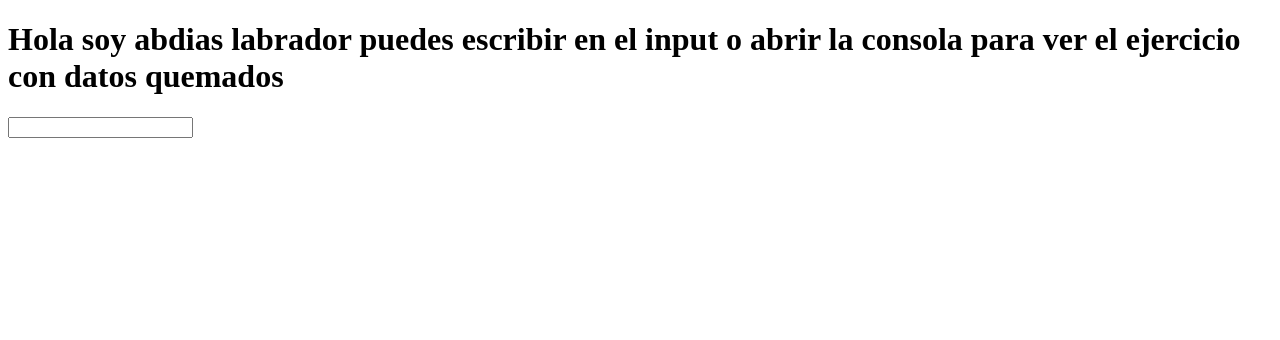
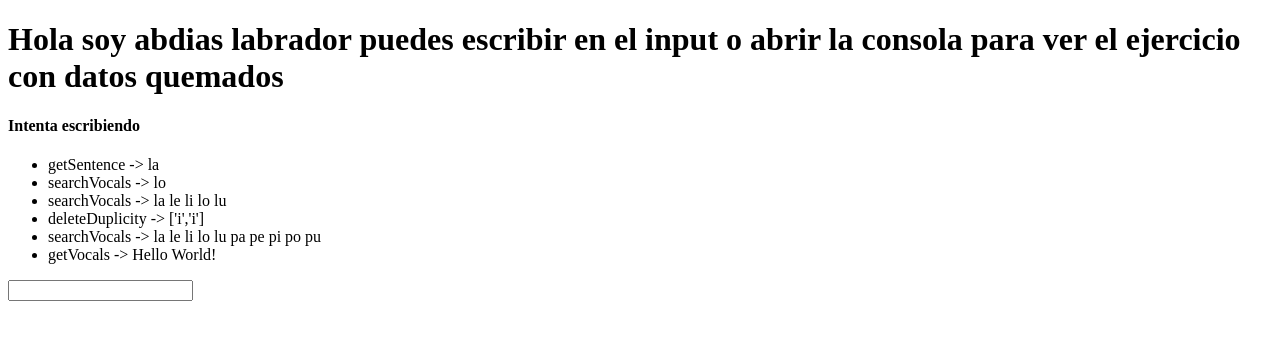
Before and after one commit to abdiaslabrador/vocals_in_sentence, a plain HTML site: page index.html in a window 1280 px wide. Drawn offline with Linux system fonts and the light colour scheme.

Commit message:
fix:html

```diff
--- a/index.html
+++ b/index.html
@@ -7,6 +7,15 @@
     </head>
     <body>
     <h1>Hola soy abdias labrador puedes escribir en el input o abrir la consola para ver el ejercicio con datos quemados</h1>
+    <h4>Intenta escribiendo</h4>
+    <ul>
+        <li>getSentence -> la</li>
+        <li>searchVocals -> lo</li>
+        <li>searchVocals ->  la le li lo lu</li>
+        <li>deleteDuplicity -> ['i','i']</li>
+        <li>searchVocals -> la le li lo lu pa pe pi po pu</li>
+        <li>getVocals -> Hello World!</li>
+    </ul>
     <input type="text" id="input_text">
     <div id="idGetSentence"></div>
     <div id="idSearchVocals"></div>
```
